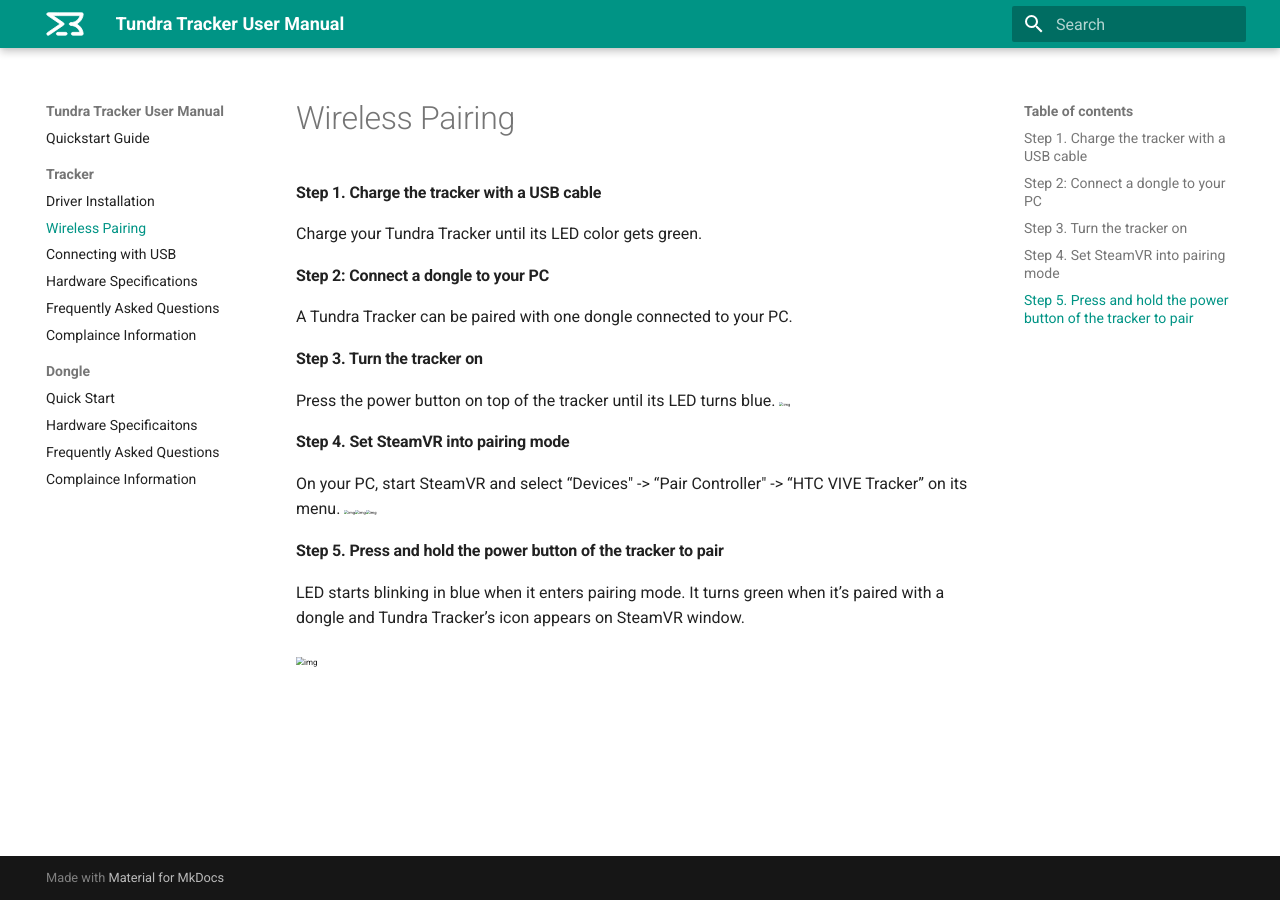
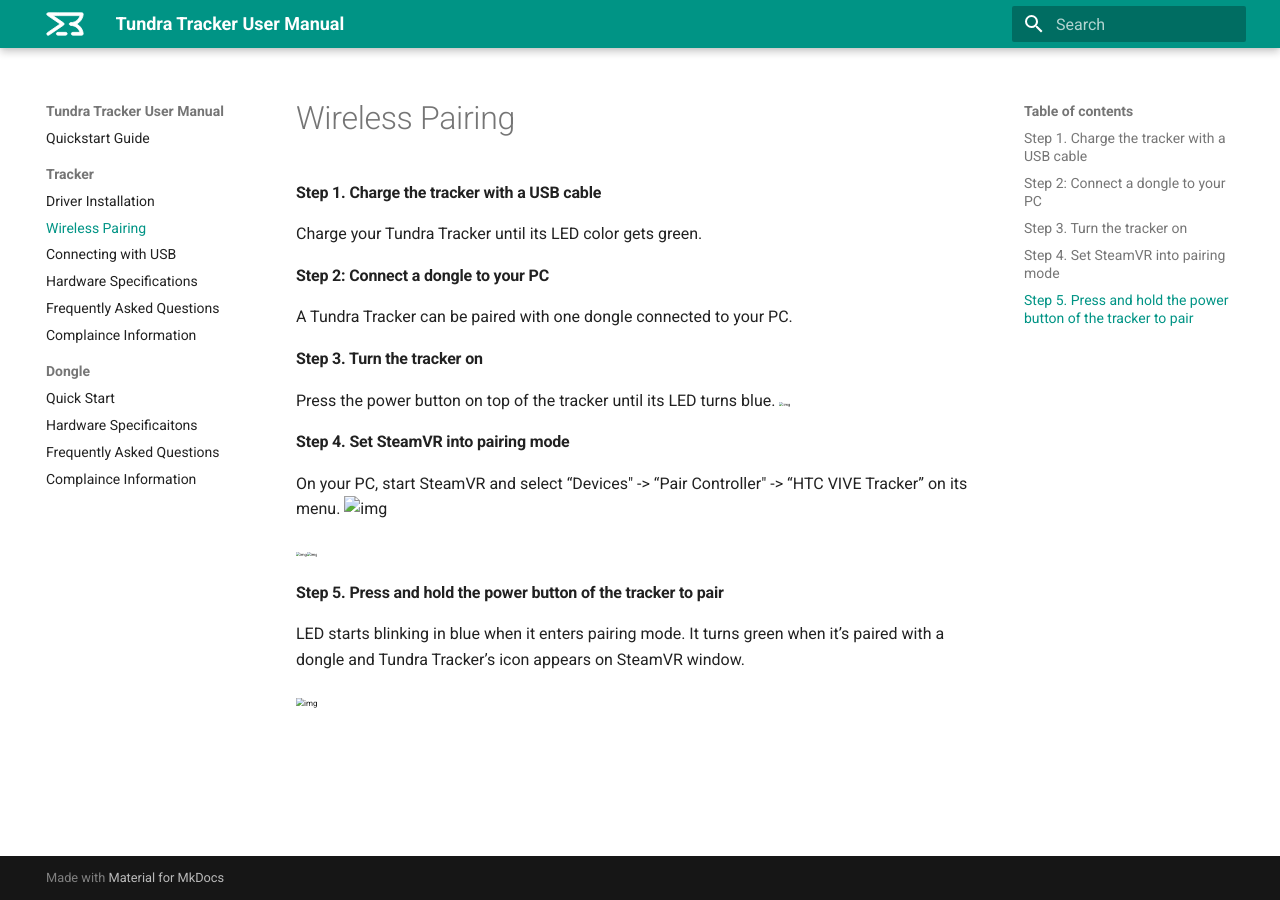
Before and after one commit to tundra-labs/tundra-tracker-docs, an MkDocs documentation site: the page built from docs/wireless_pairing.md, in a window 1280 px wide. Built offline with MkDocs 1.6.1 and Material for MkDocs 9.7.7, drawn with Linux system fonts in a browser that asks for light colours.

Commit message:
Update wireless_pairing.md

```diff
--- a/docs/wireless_pairing.md
+++ b/docs/wireless_pairing.md
@@ -22,7 +22,11 @@
 #### Step 4. Set SteamVR into pairing mode
 
 On your PC, start SteamVR and select “Devices" -> “Pair Controller" -> “HTC VIVE Tracker” on its menu.
-<img src="images/wireless_pairing.assets/WC54c67PLdD6preI9VK-rL_RY6hcaoNHsWEPe9dUqXPZDjjtQ5rFiV5F0lHB2uyk0k75457qBfLuhOzwtymg2m5PPtp43KmBIrCavrdu4Q4ZlCm_ADMPP4rms2Hyyf9K6wbAE9aP=s0.png" alt="img" style="zoom: 25%;" /><img src="images/wireless_pairing.assets/GRrj6BLVQakIDssPzGF0K95SIXgZ-A9TY2xAK6Vqc1vwPTnSrB21YXYscMLwAzfhVxQsxs-T-vg2jVZww_ofm33b24at7HPafoRsnfI0eD_ShJvyZrzxeK_jdLUiw1hz5gNqBDYA=s0.png" alt="img" style="zoom: 25%;" /><img src="images/wireless_pairing.assets/MdOf1U_R_wbiRCFVfiRxRQqlji8IB9uudwVX0yTcNEfGNDDMRYeiCb8NepPaDdD5MT4Sn_P2Oi8nt793eVl_BimDApKhpwGTv8JWqOXmKphGJoRvlEQUrs76yLvQ-LQI0a3So5FX=s0.png" alt="img" style="zoom: 25%;" />
+<img src="images/wireless_pairing.assets/WC54c67PLdD6preI9VK-rL_RY6hcaoNHsWEPe9dUqXPZDjjtQ5rFiV5F0lHB2uyk0k75457qBfLuhOzwtymg2m5PPtp43KmBIrCavrdu4Q4ZlCm_ADMPP4rms2Hyyf9K6wbAE9aP=s0.png" alt="img"/>
+
+<img src="images/wireless_pairing.assets/GRrj6BLVQakIDssPzGF0K95SIXgZ-A9TY2xAK6Vqc1vwPTnSrB21YXYscMLwAzfhVxQsxs-T-vg2jVZww_ofm33b24at7HPafoRsnfI0eD_ShJvyZrzxeK_jdLUiw1hz5gNqBDYA=s0.png" alt="img" style="zoom: 25%;" /><img src="images/wireless_pairing.assets/MdOf1U_R_wbiRCFVfiRxRQqlji8IB9uudwVX0yTcNEfGNDDMRYeiCb8NepPaDdD5MT4Sn_P2Oi8nt793eVl_BimDApKhpwGTv8JWqOXmKphGJoRvlEQUrs76yLvQ-LQI0a3So5FX=s0.png" alt="img" style="zoom: 25%;" />
+
+
 
 
 
```
